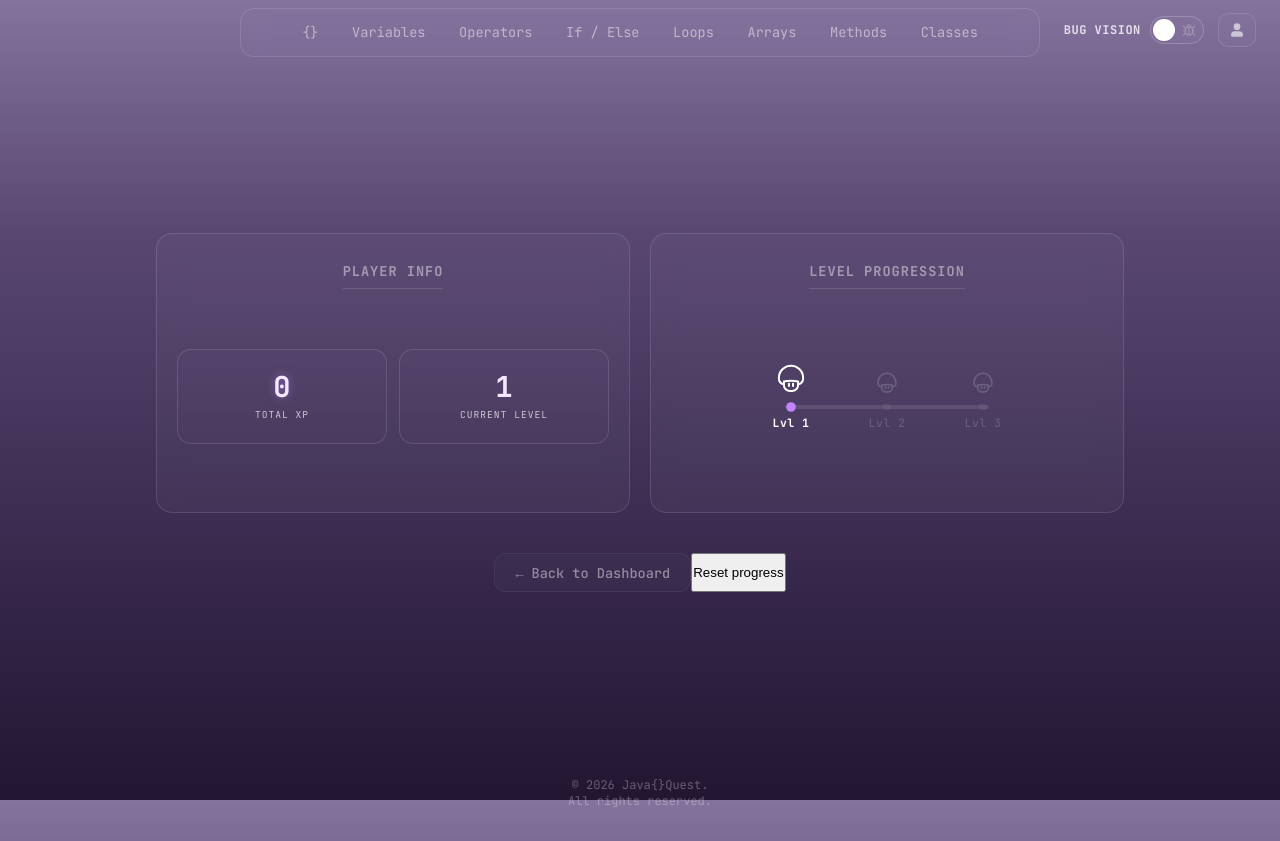
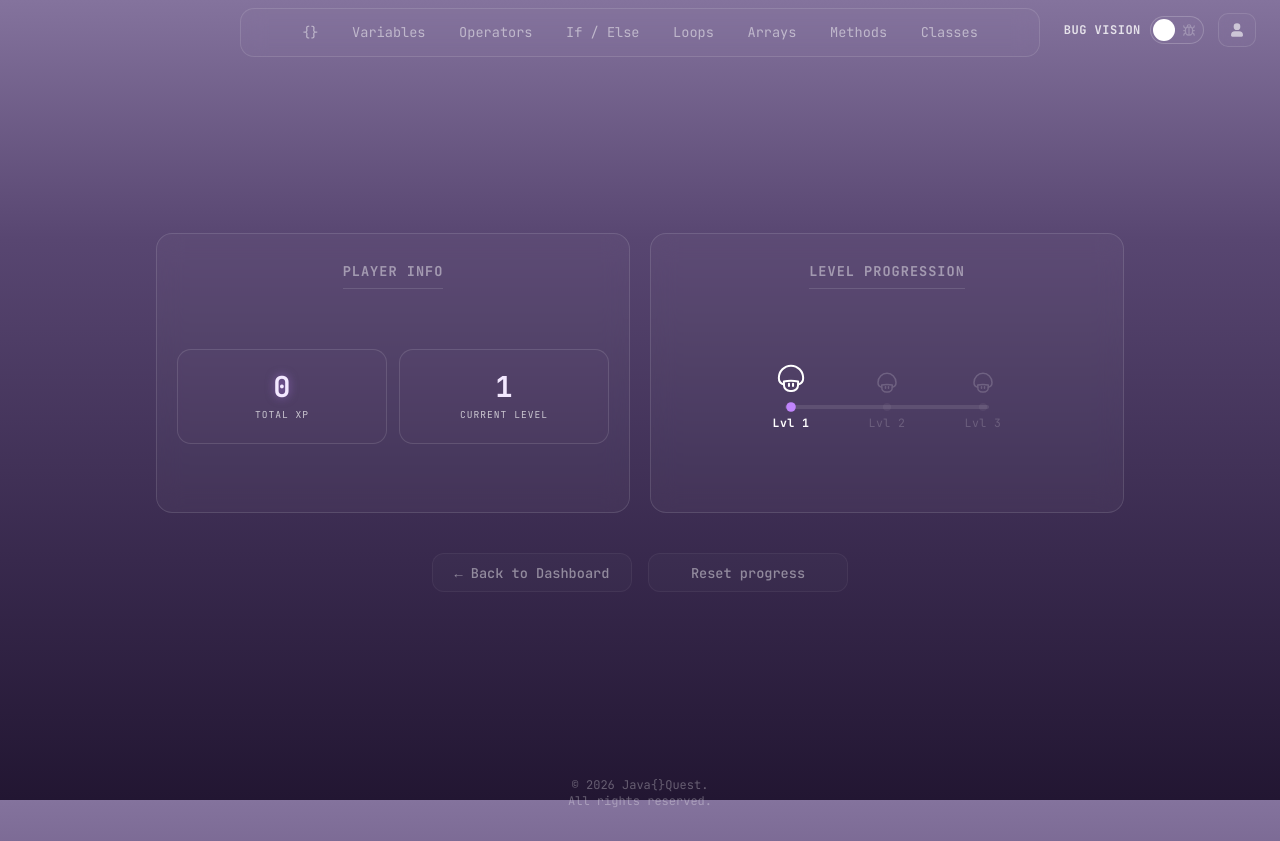
Before and after one commit to eeebbaandersson/java-quest, a Vue app in the folder frontend/: page /profile in a window 1280 px wide. Built offline with nearby package versions, Linux system fonts and the light colour scheme.

Commit message:
Style reset button to match Back to Dashboard

```diff
--- a/frontend/src/views/ProfileView.vue
+++ b/frontend/src/views/ProfileView.vue
@@ -342,6 +342,7 @@ const progressPercentage = computed(() => {
 .back-navigation {
   display: flex;
   justify-content: center;
+  gap: 1rem;
   margin-top: 2.5rem;
 }
 
@@ -373,6 +374,39 @@ const progressPercentage = computed(() => {
 
 .back-btn:hover .arrow {
   transform: translateX(-3px);
+}
+
+.reset-btn {
+  display: inline-flex;
+  align-items: center;
+  gap: 0.5rem;
+  font-family: var(--font-mono);
+  font-size: 0.85rem;
+  font-weight: 500;
+  color: var(--text-muted);
+  padding: 0.6rem 1.25rem;
+  border-radius: 12px;
+  background: rgba(255, 255, 255, 0.02);
+  border: 1px solid rgba(255, 255, 255, 0.05);
+  cursor: pointer;
+  transition: all 0.3s ease;
+}
+
+.reset-btn:hover {
+  color: #fca5a5;
+  background: rgba(239, 68, 68, 0.08);
+  border-color: rgba(239, 68, 68, 0.4);
+}
+
+.reset-btn:focus-visible {
+  outline: 2px solid rgba(239, 68, 68, 0.6);
+  outline-offset: 2px;
+}
+
+.back-btn,
+.reset-btn {
+  min-width: 200px;
+  justify-content: center;
 }
 
 /* -- HIDDEN BUG -- */
```
